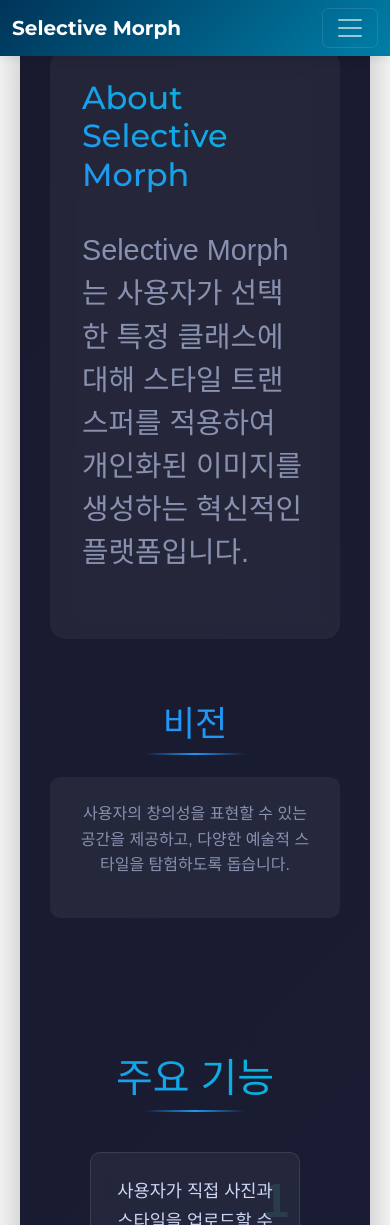
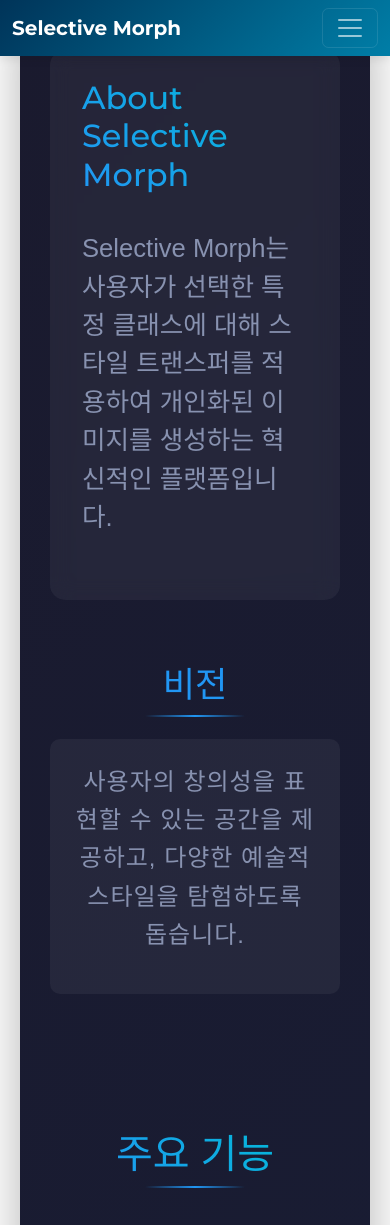
Before and after one commit to HuhGong/selectivemorph4, a React (Create React App) app in the folder front_end/: page /about in a window 390 px wide. Shown: the top 1225 px of the page. Built offline with nearby package versions, Linux system fonts and the light colour scheme.

Commit message:
글자 크기 변경

```diff
--- a/front_end/src/About.css
+++ b/front_end/src/About.css
@@ -197,7 +197,7 @@
 p.hero-description {
     color: #8892b0;
     text-align: left;
-    font-size: 1.8rem;
+    font-size: 1.6rem;
     line-height: 1.5;
     margin: 2rem 0;
     font-weight: 300;
@@ -230,3 +230,23 @@ h2::after {
 .about-footer {
     text-align: center;
 }
+.content-box p {
+    font-size: 1.4rem;
+    line-height: 1.6;
+    color: #8892b0;
+    font-weight: 300;
+    letter-spacing: 1px;
+}
+
+/* 호버 효과도 추가하면 더 멋질 것 같습니다 */
+.content-box.active p {
+    color: #ccd6f6;
+    transition: color 0.3s ease;
+}
+
+/* 모바일 반응형 */
+@media (max-width: 768px) {
+    .content-box p {
+        font-size: 1.5rem;
+    }
+}
```
